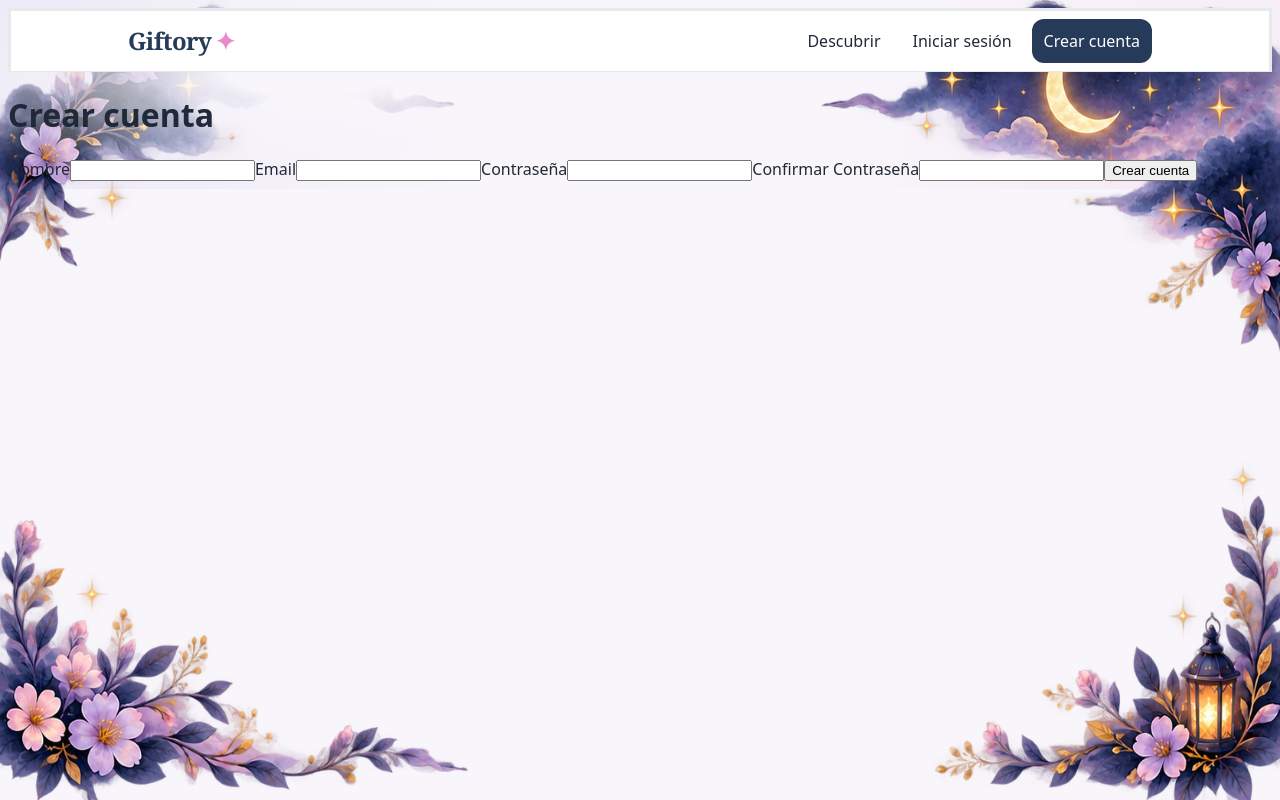
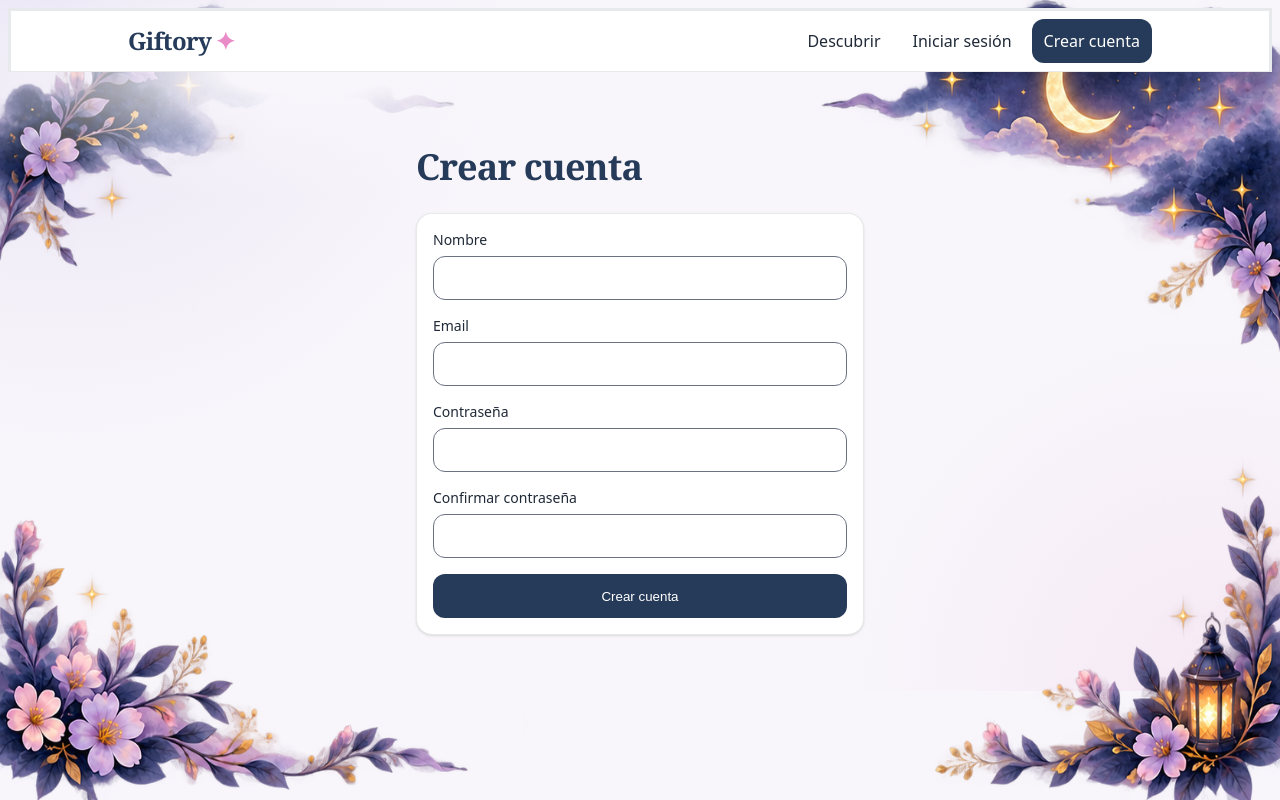
Before and after one commit to Las-supernenas/Giftory, a React (Vite) app in the folder frontend/: page /register in a window 1280 px wide. Built offline with nearby package versions, Linux system fonts and the light colour scheme; no server answers.

Commit message:
style: align login and register with shared UI

```diff
--- a/frontend/src/features/auth/pages/LoginPage.tsx
+++ b/frontend/src/features/auth/pages/LoginPage.tsx
@@ -1,5 +1,9 @@
 import { useState } from "react";
 import { useLocation } from "react-router-dom";
+import { Card } from "../../shared/components/Card";
+import { Input } from "../../shared/components/Input";
+import { Button } from "../../shared/components/Button";
+import { ErrorState } from "../../shared/components/ErrorState";
 
 type LoginPageProps = {
   onLogin: () => void;
@@ -19,14 +23,22 @@ function LoginPage({ onLogin }: LoginPageProps) {
   const comesFromRegister = locationState?.registered === true;
 
   return (
-    <main>
-      <h1>Iniciar sesión</h1>
+    <main className="mx-auto max-w-md px-4 py-8 sm:py-12">
+      <h1 className="mb-6 font-serif text-3xl font-bold leading-tight tracking-tight text-primary sm:text-4xl">
+        Iniciar sesión
+      </h1>
 
       {comesFromRegister && (
-        <p role="status">Cuenta creada correctamente. Inicia sesión</p>
+        <p
+          role="status"
+          className="mb-4 rounded-xl border-l-4 border-success bg-surface px-4 py-3 text-sm text-foreground"
+        >
+          Cuenta creada correctamente. Inicia sesión.
+        </p>
       )}
-
+      <Card className="shadow-sm">
         <form
+          className="space-y-4"
           onSubmit={async (event) => {
             event.preventDefault();
 
@@ -64,17 +76,25 @@ function LoginPage({ onLogin }: LoginPageProps) {
             }
           }}
         >
-        <label htmlFor="email">Email</label>
-        <input id="email" name="email" type="email" />
+          <Input id="email" name="email" label="Email" type="email" />
 
-        <label htmlFor="password">Contraseña</label>
-        <input id="password" name="password" type="password" />
+          <Input
+            id="password"
+            name="password"
+            label="Contraseña"
+            type="password"
+          />
 
-        <button type="submit" disabled={isLoading}>
+          <Button type="submit" disabled={isLoading} className="w-full">
             {isLoading ? "Iniciando sesión..." : "Iniciar sesión"}
-        </button>
+          </Button>
         </form>
-      <p>{errorMessage}</p>
+      </Card>
+      {errorMessage && (
+        <div className="mt-4">
+          <ErrorState message={errorMessage} />
+        </div>
+      )}
     </main>
   );
 }
--- a/frontend/src/features/auth/pages/RegisterPage.tsx
+++ b/frontend/src/features/auth/pages/RegisterPage.tsx
@@ -1,4 +1,8 @@
 import { useState } from "react";
+import { Card } from "../../shared/components/Card";
+import { Input } from "../../shared/components/Input";
+import { Button } from "../../shared/components/Button";
+import { ErrorState } from "../../shared/components/ErrorState";
 
 type RegisterPageProps = {
   onRegister: () => void;
@@ -9,10 +13,13 @@ function RegisterPage({ onRegister }: RegisterPageProps) {
   const [isLoading, setIsLoading] = useState(false);
 
   return (
-    <main>
-      <h1>Crear cuenta</h1>
-
+    <main className="mx-auto max-w-md px-4 py-8 sm:py-12">
+      <h1 className="mb-6 font-serif text-3xl font-bold leading-tight tracking-tight text-primary sm:text-4xl">
+        Crear cuenta
+      </h1>
+      <Card className="shadow-sm">
         <form
+          className="space-y-4"
           onSubmit={async (event) => {
             event.preventDefault();
 
@@ -57,37 +64,40 @@ function RegisterPage({ onRegister }: RegisterPageProps) {
             }
           }}
         >
-        <label htmlFor="name">Nombre</label>
-        <input id="name" name="name" type="text" required />
+          <Input id="name" name="name" label="Nombre" type="text" required />
 
-        <label htmlFor="email">Email</label>
-        <input id="email" name="email" type="email" required />
+          <Input id="email" name="email" label="Email" type="email" required />
 
-        <label htmlFor="password">Contraseña</label>
-        <input
+          <Input
             id="password"
             name="password"
+            label="Contraseña"
             type="password"
             minLength={8}
             maxLength={20}
             required
           />
-        <label htmlFor="confirmpassword">Confirmar Contraseña</label>
-        <input
+          <Input
             id="confirmpassword"
             name="confirmpassword"
+            label="Confirmar contraseña"
             type="password"
             minLength={8}
             maxLength={20}
             required
           />
 
-        <button type="submit" disabled={isLoading}>
+          <Button type="submit" disabled={isLoading} className="w-full">
             {isLoading ? "Creando cuenta..." : "Crear cuenta"}
-        </button>
+          </Button>
         </form>
+      </Card>
 
-      {errorMessage && <p role="alert">{errorMessage}</p>}
+      {errorMessage && (
+        <div className="mt-4">
+          <ErrorState message={errorMessage} />
+        </div>
+      )}
     </main>
   );
 }
```
Lines whose indentation alone changed are shown as unchanged.
